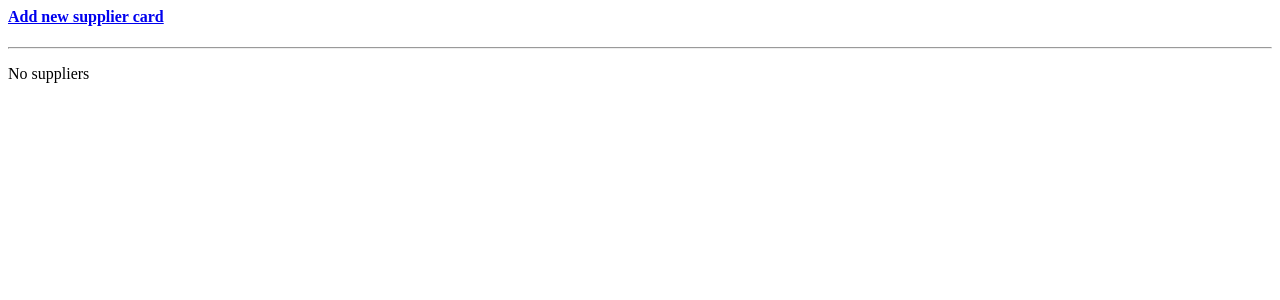
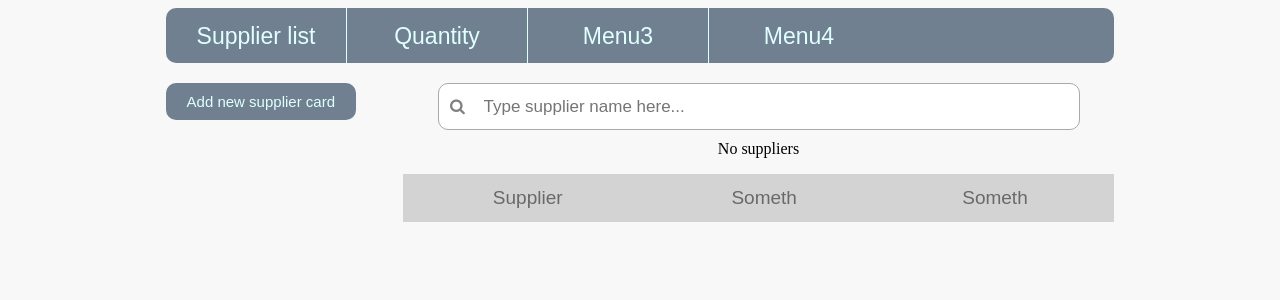
Before and after one commit to nmerkulov/fancy-rsqm, a Django app: page /supplier/ in a window 1280 px wide. Shown: the top 300 px of the page. Run offline with Django 3.2, Linux system fonts and the light colour scheme; data that the repository does not hold is empty; parts of the project's set-up code (start-up, migrations or seed data) failed here and were passed over; some libraries are stand-ins or nearby versions.

Commit message:
add styles to site

```diff
--- a/rsqm/apps/accordance/urls.py
+++ b/rsqm/apps/accordance/urls.py
@@ -3,6 +3,7 @@ from .views import supplier_list, upload_quantity, StockTable
 
 urlpatterns = [
     url(r'^upload/(?P<supplier_id>\d+)/$', upload_quantity),
+    url(r'^(?P<s_id>\d+)/upload_quant/$', upload_quantity, name='upload_quant'),
     url(r'^upload/$', supplier_list),
-    url(r'^stock/$', StockTable.as_view()),
+    url(r'^stock/$', StockTable.as_view(), name='quan_list'),
 ]
--- a/rsqm/apps/supplier/forms.py
+++ b/rsqm/apps/supplier/forms.py
@@ -27,4 +27,5 @@ EmailFormSet = inlineformset_factory(Supplier,
 
 
 class MatchesUploadForm(forms.Form):
-    matches = forms.FileField(label='Upload matches file:')
+    matches = forms.FileField(label='Upload matches file:',
+                              error_messages={'required':'First, you should choose file'}  )
--- a/rsqm/apps/supplier/templates/supplier/supplier_list.html
+++ b/rsqm/apps/supplier/templates/supplier/supplier_list.html
@@ -1,9 +1,30 @@
+{% extends "base.html" %}
+{% block title %}Supplier list{% endblock %}
+{% block sidemenu %}
+    <li><a href="{% url 'add_card' %}">Add new supplier card</a></li>
+{% endblock %}
 {% block content %}
-    <a href="{% url 'add_card' %}"><h4>Add new supplier card</h4></a>
-    <hr>
-    {% for supplier in supplier_list %}
-        <p><a href="{{ supplier.get_absolute_url }}">{{ supplier.name }}</a></p>
-    {% empty %}
-    <p>No suppliers</p>
-    {% endfor %}
+    <form name="search-supplier" class="search-supplier">
+      <span class="icon-search"><i class="fa fa-search"></i></span>
+      <input type="text" name="s-s" placeholder="Type supplier name here...">
+    </form>
+    <table class="tab-list">
+      <tr class="table-head">
+          <th>Supplier</th>
+          <th>Someth</th>
+          <th>Someth</th>
+      </tr>
+        {% for supplier in supplier_list %}
+            <tr>
+                <td>
+                <a href="{{ supplier.get_absolute_url }}">{{ supplier.name }}</a>
+                </td>
+                <td></td>
+                <td></td>
+            </tr>
+        {% empty %}
+            <p>No suppliers</p>
+        {% endfor %}
+    </table>
+
 {% endblock %}
--- a/rsqm/apps/supplier/urls.py
+++ b/rsqm/apps/supplier/urls.py
@@ -14,5 +14,5 @@ urlpatterns = [
     url(r'^add/$', add_supplier_card, name='add_card'),
     url(r'^(?P<s_id>\d+)/edit/$', edit_supplier_card, name='edit_card'),
     url(r'^(?P<s_id>\d+)/delete/$', delete_supplier_card, name='delete_card'),
-    url(r'^(?P<s_id>\d+)/upload/$', upload_matches, name='upload'),
+    url(r'^(?P<s_id>\d+)/upload_match/$', upload_matches, name='upload_match'),
     ]
--- a/rsqm/apps/supplier/views.py
+++ b/rsqm/apps/supplier/views.py
@@ -37,8 +37,9 @@ def upload_matches(request, s_id):
                     count_success += 1
                 except ObjectDoesNotExist:
                     count_failed += 1
-            msg = 'Successful recognized {}, Not recognized {}'
-            return HttpResponse(msg.format(count_success, count_failed))
+            msg = 'Successful recognized {}, Not recognized {}'.format(count_success, count_failed)
+            return render(request, 'upload.html', {'upload_form': upload_form,
+                                                   'msg':msg})
     else:
         upload_form = MatchesUploadForm()
     return render(request, 'upload.html', {'upload_form': upload_form})
--- a/rsqm/settings/common.py
+++ b/rsqm/settings/common.py
@@ -123,3 +123,6 @@ USE_TZ = True
 # https://docs.djangoproject.com/en/1.11/howto/static-files/
 
 STATIC_URL = '/static/'
+STATICFILES_DIRS = (
+    os.path.join(BASE_DIR, "static"),
+    )
--- /dev/null
+++ b/rsqm/static/style.css
@@ -0,0 +1,338 @@
+nav a {
+    text-decoration: none;
+}
+
+nav ul{
+    margin: 0;
+    padding: 0;
+}
+
+nav li{
+    list-style-position: inside;
+    font: 23px 'Oswald', sans-serif;
+    padding: 10px;
+}
+
+.top-menu li{
+    display: inline-block;
+    padding: 15px 30px;
+    margin: 0;
+    text-align: center;
+    float: left;
+    border-left: 1px solid #E0FFFF;
+    width:120px;
+}
+
+.top-menu a{
+    color: #E0FFFF;
+}
+.top-menu a:hover{
+    color: #FFFFFF;
+}
+
+.top-menu li:first-child{
+    border: none;
+}
+
+body{
+    background-color: #f8f8f8;
+    color: #000;
+    margin: 1;
+}
+
+#wrapper{
+    margin: auto auto;
+    text-align: center;
+    width: 75%;
+    height: 400px;
+    border-radius: 10px;
+}
+#header{
+    width: 100%;
+    height: 55px;
+    border-radius: 10px;
+    margin-bottom: 20px;
+    text-align: center;
+    background: #708090;
+}
+
+#sidebar{
+    float: left;
+    width: 20%;
+    height: auto;
+    border-radius: 10px;
+    background: #708090;
+}
+#content{
+    float: right;
+    width: 75%;
+    height: auto;
+    border-radius: 10px;
+}
+
+.side-menu li{
+    font-weight: 300;
+    list-style-type: none;
+    border-top: 1px solid #e7e7e7;
+    font: 15px 'Oswald', sans-serif;
+    color: #E0FFFF;
+}
+.side-menu li:first-child{
+    border: none;
+}
+.side-menu a{
+    color: #E0FFFF;
+}
+.side-menu a:hover{
+    color: #FFFFFF;
+}
+
+.tab-list{
+    width:100%;
+    border: 3px solid #D3D3D3;
+    border-radius: 10px;
+    border-collapse: collapse;
+}
+.tab-list tr{
+    border: 1px solid #D3D3D3;
+}
+.tab-list td, th{
+    padding: 10px;
+    background-color: white;
+}
+.tab-list th{
+    border-bottom: 2px solid #696969;
+    background: #D3D3D3;
+    font: 19px 'Oswald', sans-serif;
+    color: #696969;
+}
+.tab-list td{
+    font: 17px 'Oswald', sans-serif;
+    color:#696969;
+}
+
+.tab-list a{
+    font: 17px 'Oswald', sans-serif;
+    font-weight: 300;
+    text-decoration: none;
+    color: #808080;
+}
+
+.tab-list a:hover{
+    color: #191970;
+    }
+
+.search-supplier{
+    float: right;
+    position: relative;
+    white-space: nowrap;
+    width:100%;
+    margin-left: none;
+}
+
+input[type="text"]{
+    background-color: white;
+    border: 1px solid #A9A9A9;
+    border-radius: 10px;
+    color: #808080;
+    padding: 0 45px;
+    margin-bottom: 10px;
+    vertical-align: top;
+    height: 45px;
+    width: 550px;
+    font: 17px 'Oswald', sans-serif;
+
+}
+input[type="text"]::-webkit-input-placeholder{
+    opacity: 1;
+    transition: opacity 0.3s ease;
+}
+input[type="text"]:focus::-webkit-input-placeholder{
+    opacity: 0;
+    transition: opacity 0.3s ease;
+
+}
+.icon-search{
+    position: absolute;
+    top: 27%;
+    margin-left: 10px;
+    width: 20px;
+    z-index: 1;
+    color: #808080;
+}
+
+.headInfo{
+    border-bottom: 2px solid #696969;
+    background: #D3D3D3;
+    font: 19px 'Oswald', sans-serif;
+    color: #696969;
+    width: 100%;
+    height: 30px;
+    text-align: left;
+}
+
+.detail-info p{
+    font: 17px 'Oswald', sans-serif;
+    color: #696969;
+}
+
+.supplierManage input[type="text"]{
+    background-color: white;
+    border: 1px solid #A9A9A9;
+    border-radius: 10px;
+    color: #696969;
+    height: 35px;
+    width: 250px;
+    font: 17px 'Oswald', sans-serif;
+    float: center;
+}
+
+.supplierManage label{
+    font: 19px 'Oswald', sans-serif;
+    color: #808080;
+
+}
+.deleteField label, input[type="checkbox"]{
+    font: 15px 'Oswald', sans-serif;
+    color: red;
+    opacity:0.5;
+    display: inline-block;
+    float: right;
+
+}
+.deleteField, .emailField{
+    display: inline-block;
+}
+.deleteField  input[type="checkbox"]{
+    width:20px;
+    height: 20px;
+    border: 2px solid;
+    border-radius:2px;
+}
+.supplierManage input[type="submit"]{
+    float:right;
+    width:150px;
+    height:40px;
+    font: 15px 'Oswald', sans-serif;
+}
+
+.supplierManage button, input[value="upload"]{
+    margin-top:20px;
+    text-align: center;
+    cursor: pointer;
+    font: 20px 'Oswald', sans-serif;
+    text-decoration: none;
+    padding: 8px 60px;
+    color:#696969;
+    background-color: #DCDCDC;
+    border-radius:15px;
+    border: 2px solid #bababa;
+}
+
+.supplierManage button:hover{
+    background-color: #D3D3D3;
+    border: 2px solid #808080;
+}
+.supplierManage button:active{
+    background-color: #808080;
+    border: 2px solid #696969;
+}
+input[value="upload"]:hover{
+    background-color: #D3D3D3;
+    border: 2px solid #808080;
+}
+input[value="upload"]:active{
+    background-color: #808080;
+    border: 2px solid #696969;
+}
+.errorlist{
+    margin-right: 40px;
+}
+.errorlist li{
+    color: red;
+    font: 12px 'Oswald', sans-serif;
+    float:center;
+    list-style-type: none;
+}
+.nonfield li{
+    font: 17px 'Oswald', sans-serif;
+}
+
+.file-upload input{
+    display: none;
+}
+
+.choose{
+    position: relative;
+    font: 20px 'Oswald', sans-serif;
+    color:#696969;
+    top: 20%;
+}
+
+.file-upload{
+    position: relative;
+    overflow: hidden;
+    text-align: center;
+    text-decoration: none;
+    background-color: #DCDCDC;
+    border-radius:15px;
+    border: 2px solid #bababa;
+    width: 250px;
+    height: 40px;
+    margin-left: 206px;
+}
+
+.file-upload label{
+    display: block;
+    position: absolute;
+    width: 100%;
+    height: 100%;
+    cursor: pointer;
+}
+
+.file-upload:hover{
+    background-color: #D3D3D3;
+    border: 2px solid #808080;
+}
+.file-upload:active{
+    background-color: #808080;
+    border: 2px solid #696969;
+}
+.file-name{
+    font:15px 'Oswald', sans-serif;
+    color:#696969;;
+}
+form[name="match-upload"] p{
+    font:17px 'Oswald', sans-serif;
+    color:#696969;
+}
+form[name="upload-quant"] p{
+    font:17px 'Oswald', sans-serif;
+    color:#696969;
+}
+select{
+    font:17px 'Oswald', sans-serif;
+    color:#696969;
+    background-color: white;
+    border: 1px solid #A9A9A9;
+    border-radius: 10px;
+    height: 35px;
+    width: 250px;
+    font: 17px 'Oswald', sans-serif;
+
+}
+
+select:hover{
+    color: black;
+    border: 2px solid #A9A9A9;
+}
+
+option:hover{
+    background-color: #778899;
+}
+
+caption{
+    font: 22px 'Oswald', sans-serif;
+    color:#696969;
+    margin-bottom: 15px;
+}
--- /dev/null
+++ b/rsqm/templates/base.html
@@ -0,0 +1,39 @@
+<!DOCTYPE html>
+<html>
+<head>
+    <title>
+      {% block title %}{% endblock %}
+    </title>
+    {% load staticfiles %}
+    <link rel="stylesheet" type="text/css" href="{% static 'style.css' %}">
+    <link href="//maxcdn.bootstrapcdn.com/font-awesome/4.1.0/css/font-awesome.min.css" rel="stylesheet">
+</head>
+<body>
+  <div id="wrapper">
+        <div id="header">
+            <nav>
+              <ul class="top-menu">
+                  <li><a href="{% url 'sup_list' %}">Supplier list</a></li>
+                  <li><a href="{% url 'quan_list' %}">Quantity</a></li>
+                  <li><a href="#">Menu3</a></li>
+                  <li><a href="#">Menu4</a></li>
+              </ul>
+            </nav>
+        </div>
+
+        <div id="sidebar">
+          <nav>
+              <ul class="side-menu">
+                {% block sidemenu %}{% endblock %}
+              </ul>
+          </nav>
+
+        </div>
+
+        <div id="content">
+            {% block content %}{% endblock %}
+        </div>
+
+  </div>
+</body>
+</html>
--- a/rsqm/urls.py
+++ b/rsqm/urls.py
@@ -19,5 +19,5 @@ from django.contrib import admin
 urlpatterns = [
     url(r'^admin/', admin.site.urls),
     url(r'^supplier/', include('apps.supplier.urls')),
-    url(r'^quantity/', include('apps.accordance.urls')),
+    url(r'^supplier/', include('apps.accordance.urls')),
 ]
```
Also changed, not shown: rsqm/apps/accordance/templates/quantity_list.html (+7 -3 lines), rsqm/apps/accordance/templates/upload_quantity.html (+28 -15 lines), rsqm/apps/accordance/views.py (+8 -3 lines), rsqm/apps/supplier/templates/management_supplier.html (+16 -15 lines), rsqm/apps/supplier/templates/supplier/supplier_detail.html (+18 -4 lines), rsqm/apps/supplier/templates/upload.html (+25 -19 lines), rsqm/templates/includes/form_field.html (+4 -3 lines), rsqm/apps/accordance/migrations/0008_auto_20170627_1004.py (added), rsqm/apps/supplier/migrations/0005_warehouse_date.py (added).
